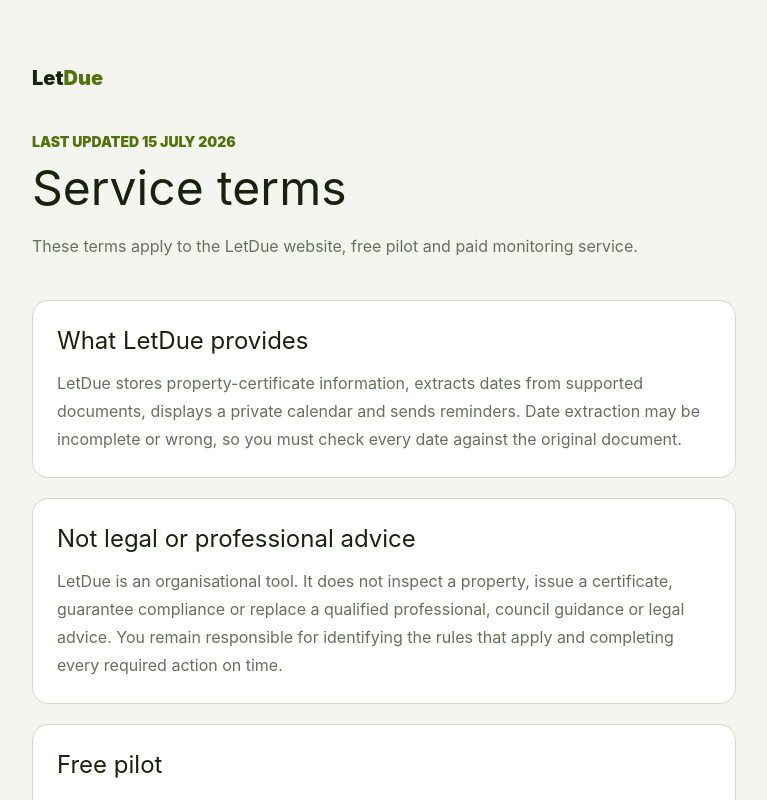
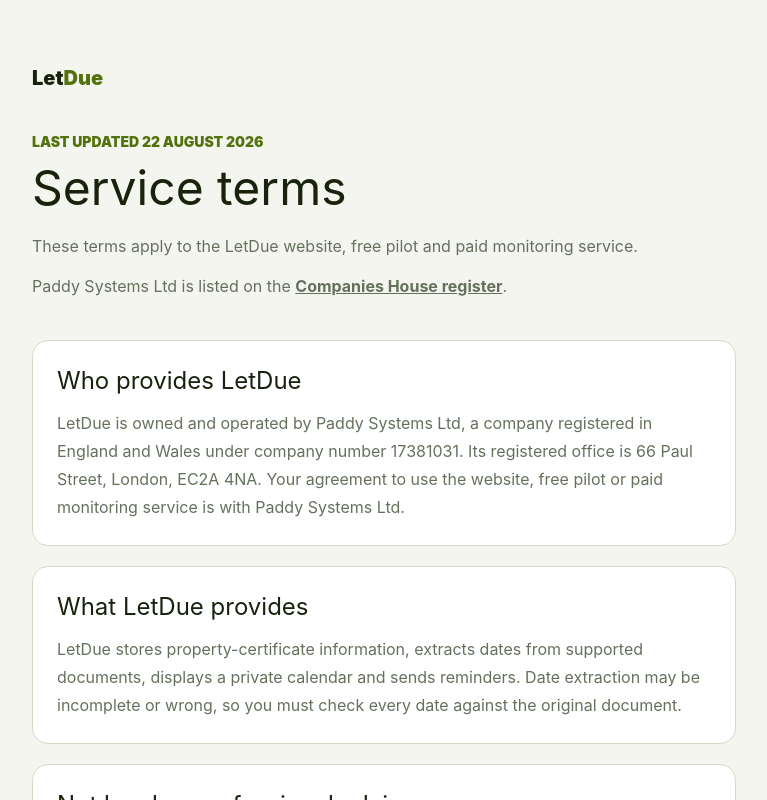
Before and after one commit to ptekspy/Money-Maker, a Next.js app in the folder apps/certcue/: page /terms in a window 1280 px wide. Shown: the top 800 px of the page, without its empty margins (256-1023 px from the left). Built offline with nearby package versions, Linux system fonts and the light colour scheme.

Commit message:
Identify Paddy Systems Ltd as LetDue operator

```diff
--- a/apps/certcue/app/page.tsx
+++ b/apps/certcue/app/page.tsx
@@ -334,6 +334,19 @@ export default async function HomePage({
           <a href="/terms">Terms</a>
         </span>
         <a href="mailto:hello@letdue.com">hello@letdue.com</a>
+        <span className="basis-full font-medium leading-6">
+          LetDue is owned and operated by{" "}
+          <a
+            className="font-bold underline"
+            href="https://find-and-update.company-information.service.gov.uk/company/17381031"
+            rel="noreferrer"
+            target="_blank"
+          >
+            Paddy Systems Ltd
+          </a>
+          , registered in England and Wales. Company no. 17381031. Registered
+          office: 66 Paul Street, London, EC2A 4NA.
+        </span>
         <ProductHuntBadge />
       </footer>
     </>
--- a/apps/certcue/app/privacy/page.tsx
+++ b/apps/certcue/app/privacy/page.tsx
@@ -6,7 +6,7 @@ export const metadata: Metadata = { title: "Privacy notice — LetDue" };
 const sections = [
   {
     title: "Who controls your information",
-    text: "LetDue is operated by Patrick Kenneally in the United Kingdom. For privacy questions or requests, email hello@letdue.com.",
+    text: "LetDue is owned and operated by Paddy Systems Ltd, a company registered in England and Wales under company number 17381031. Its registered office is 66 Paul Street, London, EC2A 4NA. Paddy Systems Ltd is the controller of personal information handled through LetDue. For privacy questions or requests, email hello@letdue.com.",
   },
   {
     title: "Information we collect",
@@ -41,12 +41,24 @@ export default function PrivacyPage() {
         Let<span className="text-[#52720d]">Due</span>
       </Link>
       <p className="mt-10 font-black text-[#52720d] text-sm uppercase">
-        Last updated 15 July 2026
+        Last updated 22 August 2026
       </p>
       <h1 className="mt-3 text-5xl">Privacy notice</h1>
       <p className="mt-5 text-[#65715d] leading-7">
         This notice explains how LetDue handles personal information when you
         use the website, free pilot or paid monitoring service.
+      </p>
+      <p className="mt-3 text-[#65715d] leading-7">
+        You can verify Paddy Systems Ltd on the{" "}
+        <a
+          className="font-bold underline"
+          href="https://find-and-update.company-information.service.gov.uk/company/17381031"
+          rel="noreferrer"
+          target="_blank"
+        >
+          Companies House register
+        </a>
+        .
       </p>
       <div className="mt-10 grid gap-5">
         {sections.map((section) => (
--- a/apps/certcue/app/terms/page.tsx
+++ b/apps/certcue/app/terms/page.tsx
@@ -4,6 +4,10 @@ import Link from "next/link";
 export const metadata: Metadata = { title: "Service terms — LetDue" };
 
 const sections = [
+  {
+    title: "Who provides LetDue",
+    text: "LetDue is owned and operated by Paddy Systems Ltd, a company registered in England and Wales under company number 17381031. Its registered office is 66 Paul Street, London, EC2A 4NA. Your agreement to use the website, free pilot or paid monitoring service is with Paddy Systems Ltd.",
+  },
   {
     title: "What LetDue provides",
     text: "LetDue stores property-certificate information, extracts dates from supported documents, displays a private calendar and sends reminders. Date extraction may be incomplete or wrong, so you must check every date against the original document.",
@@ -41,12 +45,24 @@ export default function TermsPage() {
         Let<span className="text-[#52720d]">Due</span>
       </Link>
       <p className="mt-10 font-black text-[#52720d] text-sm uppercase">
-        Last updated 15 July 2026
+        Last updated 22 August 2026
       </p>
       <h1 className="mt-3 text-5xl">Service terms</h1>
       <p className="mt-5 text-[#65715d] leading-7">
         These terms apply to the LetDue website, free pilot and paid monitoring
         service.
+      </p>
+      <p className="mt-3 text-[#65715d] leading-7">
+        Paddy Systems Ltd is listed on the{" "}
+        <a
+          className="font-bold underline"
+          href="https://find-and-update.company-information.service.gov.uk/company/17381031"
+          rel="noreferrer"
+          target="_blank"
+        >
+          Companies House register
+        </a>
+        .
       </p>
       <div className="mt-10 grid gap-5">
         {sections.map((section) => (
--- a/apps/certcue/components/marketing-frame.tsx
+++ b/apps/certcue/components/marketing-frame.tsx
@@ -37,6 +37,19 @@ export function MarketingFrame({ children }: MarketingFrameProps) {
           <a href="/terms">Terms</a>
         </span>
         <a href="mailto:hello@letdue.com">hello@letdue.com</a>
+        <span className="basis-full font-medium leading-6">
+          LetDue is owned and operated by{" "}
+          <a
+            className="font-bold underline"
+            href="https://find-and-update.company-information.service.gov.uk/company/17381031"
+            rel="noreferrer"
+            target="_blank"
+          >
+            Paddy Systems Ltd
+          </a>
+          , registered in England and Wales. Company no. 17381031. Registered
+          office: 66 Paul Street, London, EC2A 4NA.
+        </span>
         <ProductHuntBadge />
       </footer>
     </>
```
